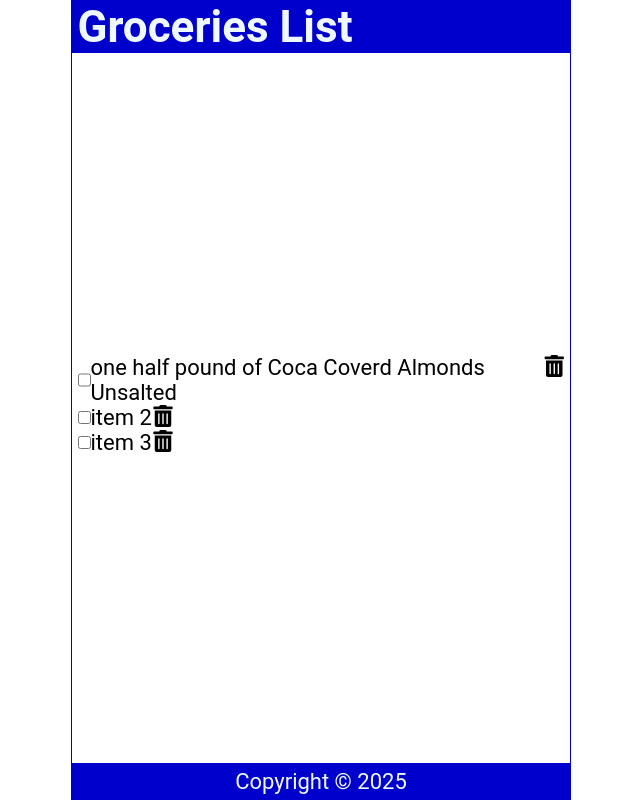
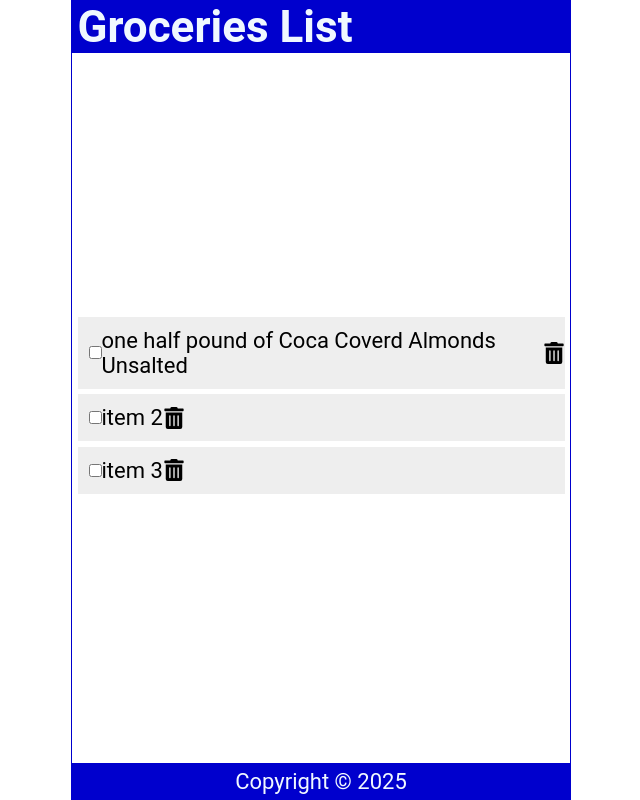
Before and after one commit to lealemb/react-complete-guide, a React (Create React App) app in the folder 07tut/: page / in a window 1280 px wide. Shown: the whole page, without its empty margins (319-959 px from the left). Built offline with nearby package versions, Linux system fonts and the light colour scheme.

Commit message:
css added

```diff
--- a/07tut/src/index.css
+++ b/07tut/src/index.css
@@ -69,4 +69,9 @@ ul li::before {
 
 .item {
   display: flex;
+  justify-content: flex-start;
+  align-items: center;
+  padding: 0.5rem 0 0.5rem 0.5rem;
+  margin: 0.25rem 0;
+  background-color: #eee;
 }
```
